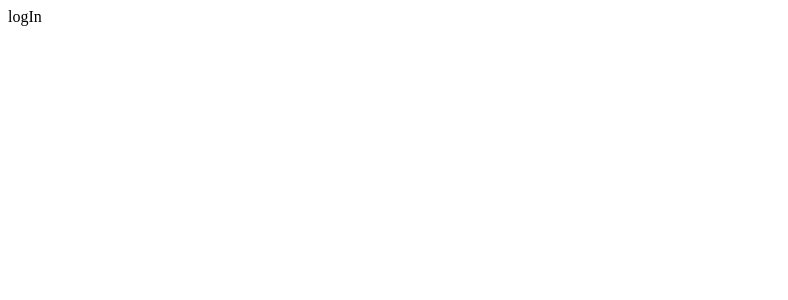
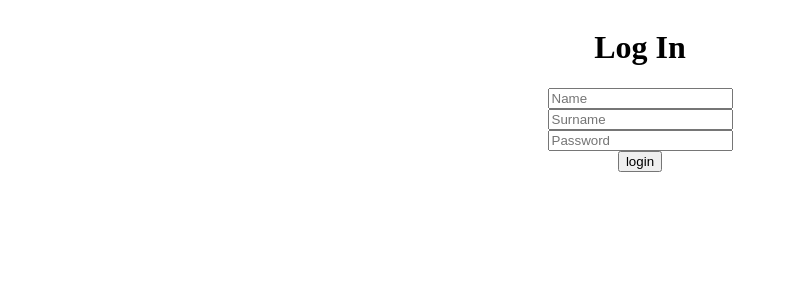
Before and after one commit to AndriyPapirnyk/nz-diary, a React (Create React App) app: page /login in a window 1280 px wide. Shown: the top 300 px of the page, without its empty margins (0-788 px from the left). Built offline with nearby package versions, Linux system fonts and the light colour scheme.

Commit message:
adding html markup for login page

```diff
--- a/src/components/LogIn/LogIn.css
+++ b/src/components/LogIn/LogIn.css
@@ -0,0 +1,6 @@
+.logIn {
+  display: flex;
+  flex-direction: column;
+  align-items: center;
+  justify-content: center;
+}
--- a/src/components/LogIn/LogIn.jsx
+++ b/src/components/LogIn/LogIn.jsx
@@ -3,7 +3,11 @@ import './LogIn.css';
 function LogIn() {
   return (
     <div className="logIn">
-      logIn
+        <h1>Log In</h1>
+        <input type="text" placeholder='Name'/>
+        <input type="text" placeholder='Surname'/>
+        <input type="password" placeholder='Password'/>
+        <button>login</button>
     </div>
   );
 }
--- a/src/components/LogIn/LogIn.scss
+++ b/src/components/LogIn/LogIn.scss
@@ -0,0 +1,6 @@
+.logIn{
+    display: flex;
+    flex-direction: column;
+    align-items: center;
+    justify-content: center;
+}
```
